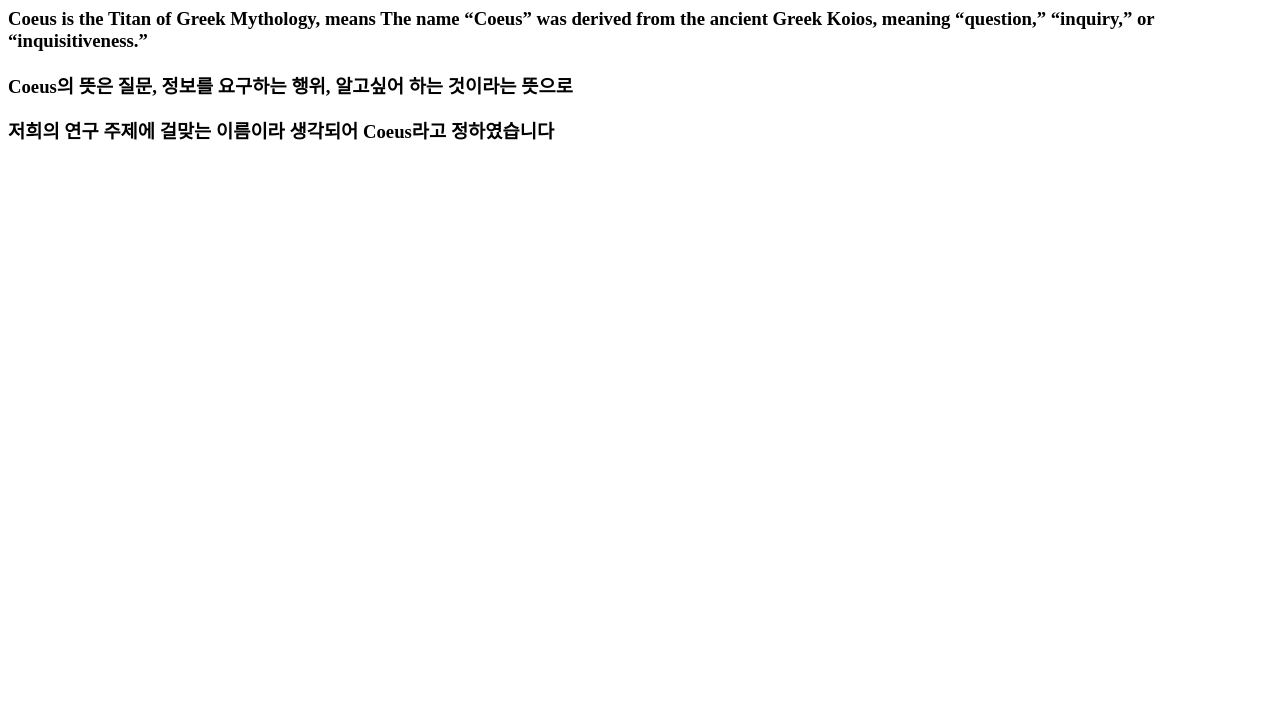
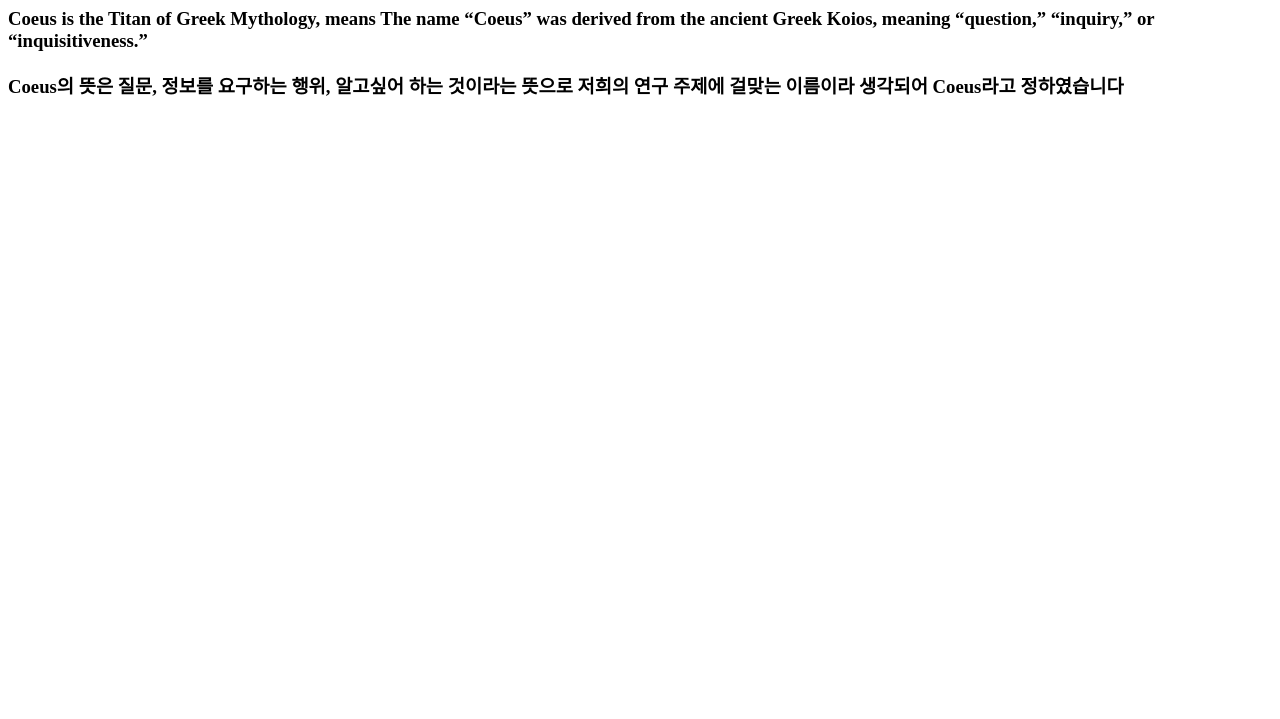
Before and after one commit to NaeheonLee/Coeus.github.io, a plain HTML site: page index.html in a window 1280 px wide. Shown: the part 81-800 px from the top of the page. Drawn offline with Linux system fonts and the light colour scheme.

Commit message:
Update index.html

```diff
--- a/index.html
+++ b/index.html
@@ -9,7 +9,7 @@
 <body>
     <h1>FosCo 연구 첫 페이지입니다.</h1>
     <h3>Coeus is the Titan of Greek Mythology, means The name “Coeus” was derived from the ancient Greek Koios, meaning “question,” “inquiry,” or “inquisitiveness.”</h3>
-    <h3>Coeus의 뜻은 질문, 정보를 요구하는 행위, 알고싶어 하는 것이라는 뜻으로 </h3>
-    <h3>저희의 연구 주제에 걸맞는 이름이라 생각되어 Coeus라고 정하였습니다</h3>
+    <h3></h3>
+    <h3>Coeus의 뜻은 질문, 정보를 요구하는 행위, 알고싶어 하는 것이라는 뜻으로 저희의 연구 주제에 걸맞는 이름이라 생각되어 Coeus라고 정하였습니다</h3>
 </body>
 </html>
```
